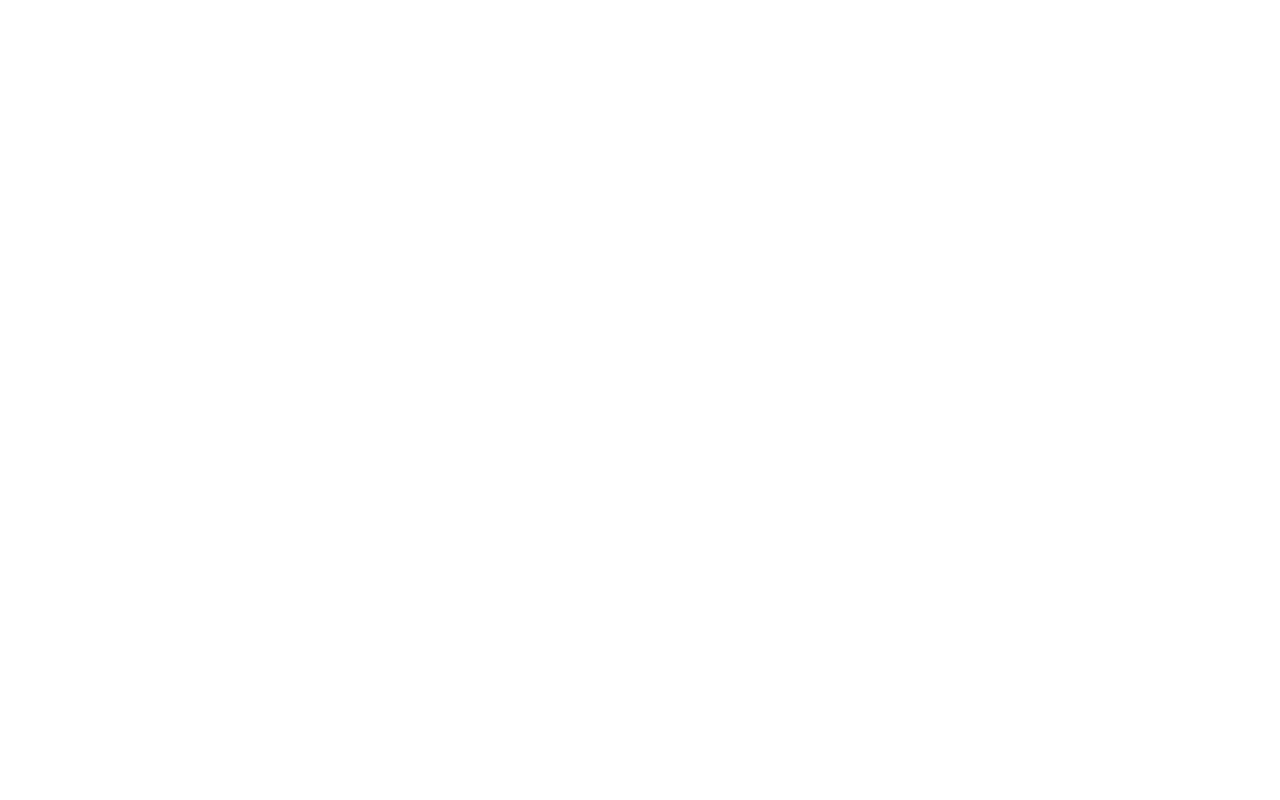
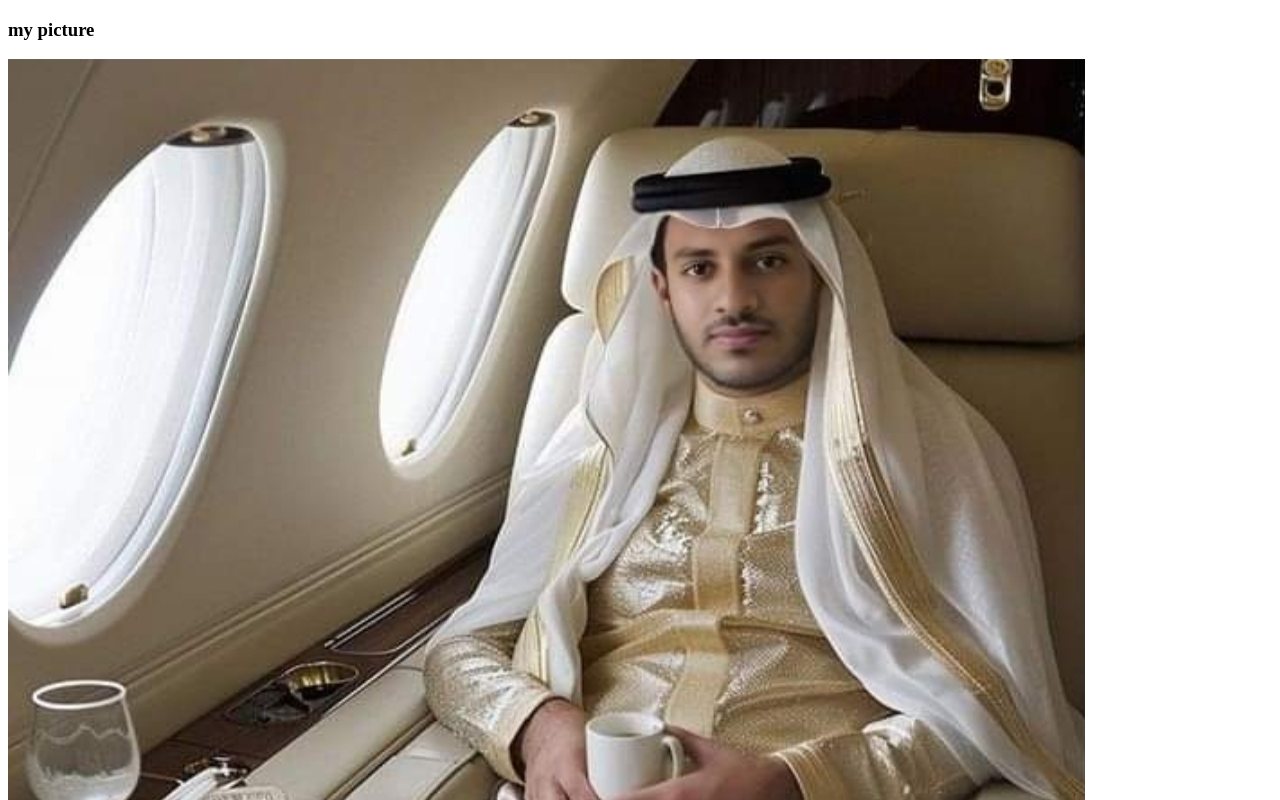
Before and after one commit to Khalid01081999/revision-git-repo, a plain HTML site: page index.html in a window 1280 px wide. Shown: the top 800 px of the page. Drawn offline with Linux system fonts and the light colour scheme.

Commit message:
my photo add

```diff
--- a/index.html
+++ b/index.html
@@ -6,6 +6,9 @@
   <title>rewvision git Repo</title>
 </head>
 <body>
-
+  <div>
+    <h3>my picture</h3>
+    <img src="images/habibi.jpg" alt="">
+  </div>
 </body>
 </html>
```
Also changed, not shown: images/habibi.jpg (added), images/me.png (added), images/myphoto.jpg (added), images/office.jpg (added).
